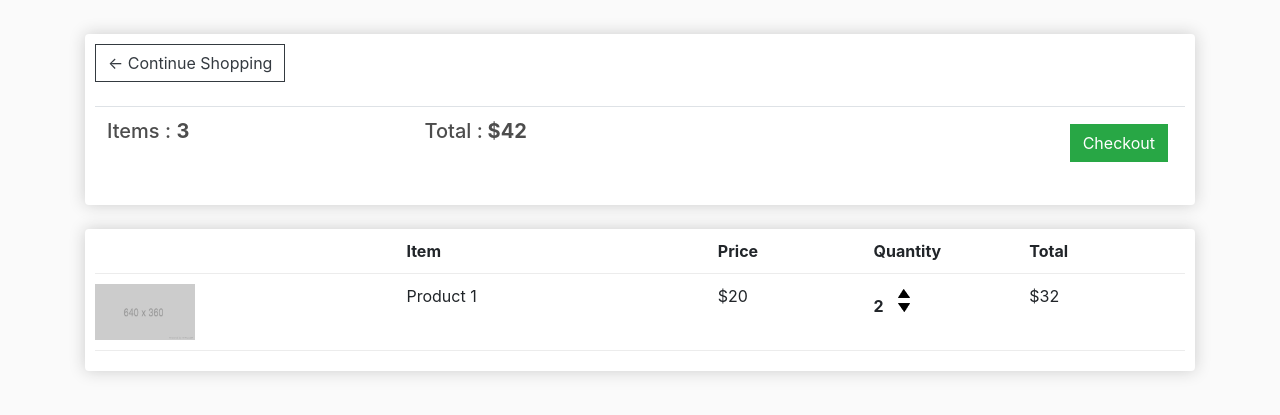
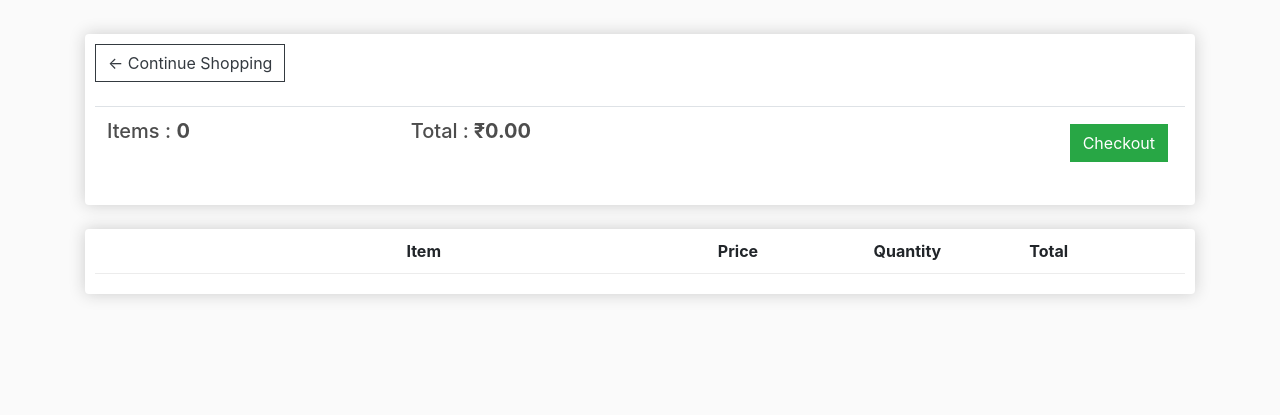
Before and after one commit to suhasnidgundi7/Ecommerce-Website, a Django app: page /cart/ in a window 1280 px wide. Shown: the part 57-472 px from the top of the page. Run offline with Django 3.2, Linux system fonts and the light colour scheme; lists and menus that the app fills with data are empty; some libraries are stand-ins or nearby versions.

Commit message:
Version 3

```diff
--- a/store/templates/store/cart.html
+++ b/store/templates/store/cart.html
@@ -11,8 +11,8 @@
 				<br>
 				<table class="table">
 					<tr>
-						<th><h5>Items : <strong>3</strong></h5></th>
-						<th><h5>Total :<strong> $42</strong></h5></th>
+						<th><h5>Items : <strong>{{order.get_cart_items}}</strong></h5></th>
+						<th><h5>Total :<strong> ₹{{order.get_cart_total|floatformat:2}}</strong></h5></th>
 						<th>
 							<a  style="float:right; margin:5px;" class="btn btn-success" href="{% url 'checkout' %}">Checkout</a>
 						</th>
@@ -31,21 +31,22 @@
 					<div style="flex:1"><strong>Total</strong></div>
 				</div>
 
+				{% for item in items %}
 				<div class="cart-row">
-					<div style="flex:2"><img class="row-image" src="{% static 'images/placeholder.png' %}"></div>
-					<div style="flex:2"><p>Product 1</p></div>
-					<div style="flex:1"><p>$20</p></div>
+					<div style="flex:2"><img class="row-image" src="{{item.product.imageURL}}"></div>
+					<div style="flex:2"><p>{{item.product.name}}</p></div>
+					<div style="flex:1"><p>{{item.product.price|floatformat:2}}</p></div>
 					<div style="flex:1">
-						<p class="quantity">2</p>
+						<p class="quantity">{{item.quantity}}</p>
 						<div class="quantity">
 							<img class="chg-quantity" src="{% static  'images/arrow-up.png' %}">
 
 							<img class="chg-quantity" src="{% static  'images/arrow-down.png' %}">
 						</div>
 					</div>
-					<div style="flex:1"><p>$32</p></div>
+					<div style="flex:1"><p>{{item.get_total}}</p></div>
 				</div>
-
+				{% endfor %}
 			</div>
 		</div>
 	</div>
--- a/store/views.py
+++ b/store/views.py
@@ -9,11 +9,31 @@ def store(request):
     return render(request, 'store/store.html', context)
 
 def cart(request):
-    context = {}
+
+    if request.user.is_authenticated:
+        customer = request.user.customer
+        order, created = Order.objects.get_or_create(customer=customer, complete=False)
+        items = order.orderitem_set.all()
+    else:
+        items = []
+        order = {'get_cart_total':0, 'get_cart_items':0}
+
+    context = {'items':items, 'order':order}
     return render(request, 'store/cart.html', context)
 
 def checkout(request):
-    context = {}
+
+    if request.user.is_authenticated:
+        customer = request.user.customer
+        order, created = Order.objects.get_or_create(customer=customer, complete=False)
+        items = order.orderitem_set.all()
+
+    else:
+        # Create Empty Cart for now for none-logged in users
+        order = {'get_cart_total':0, 'get_cart_items':0}
+        items = []
+
+    context = {'items':items, 'order':order}
     return render(request, 'store/checkout.html', context)
 
 def about(request):
```
Also changed, not shown: store/models.py (+18 -1 lines), store/templates/store/checkout.html (+8 -6 lines), db.sqlite3.
